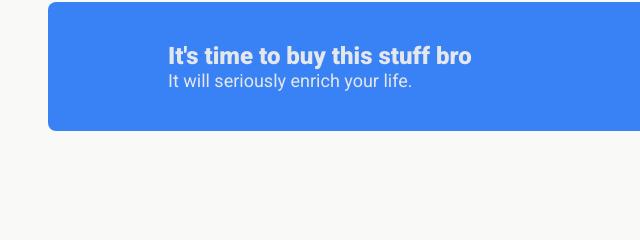
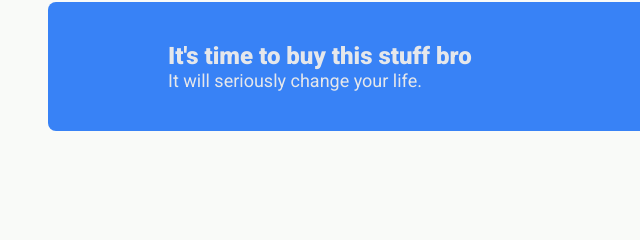
Before and after one commit to nicoophetnet/top-landing-page, a plain HTML site: page index.html in a window 1280 px wide. Shown: the part 1587-1827 px from the top of the page, 120-760 px from the left. Drawn offline with Linux system fonts and the light colour scheme.

```diff
--- a/index.html
+++ b/index.html
@@ -62,7 +62,7 @@
                 <div class="bluebg">
                     <div>
                         <h3>It's time to buy this stuff bro</h3>
-                        <p>It will seriously enrich your life.</p>
+                        <p>It will seriously change your life.</p>
                     </div>
                     <button>Buy everything</button>
                 </div>
```
